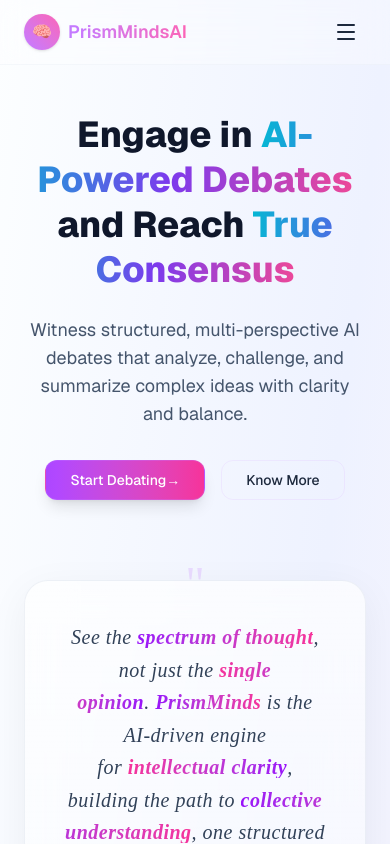
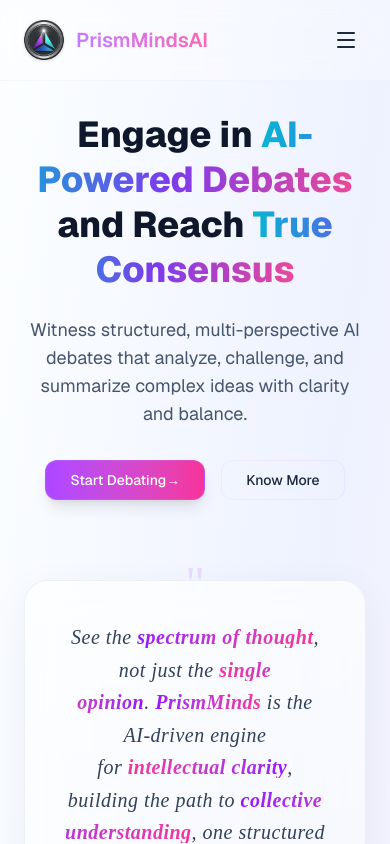
Before and after one commit to JayanthDevupalli/PrismMinds---AI-Powered-Debates, a Next.js app in the folder prismmindsclient/: page / in a window 390 px wide. Shown: the top 844 px of the page. Built offline with nearby package versions, Linux system fonts and the light colour scheme; no server answers.

Commit message:
logo updated- version 1.22

```diff
--- a/prismmindsclient/app/layout.tsx
+++ b/prismmindsclient/app/layout.tsx
@@ -48,7 +48,7 @@ const geistMono = Geist_Mono({
 })
 
 export const metadata: Metadata = {
-  title: "PrismMinds",
+  title: "PrismMindsAI",
   description: "Generated by PrismMinds app",
 }
 
--- a/prismmindsclient/app/login/page.tsx
+++ b/prismmindsclient/app/login/page.tsx
@@ -104,12 +104,17 @@ export default function Login() {
             className="text-center space-y-3"
           >
             <motion.div
-              className="w-14 h-14 mx-auto bg-gradient-to-br from-primary to-accent rounded-xl flex items-center justify-center text-2xl shadow-lg"
+              className="w-14 h-14 mx-auto rounded-xl flex items-center justify-center shadow-lg overflow-hidden bg-transparent"
               whileHover={{ scale: 1.1, rotate: 5 }}
               whileTap={{ scale: 0.95 }}
             >
-              🧠
+              <img
+                src="/mainlogo.png"  // ← replace with your actual logo file path
+                alt="PrismMinds Logo"
+                className="w-full h-full object-contain"
+              />
             </motion.div>
+
             <div className="space-y-1">
               <h1 className="text-3xl font-bold bg-gradient-to-r from-primary via-accent to-secondary bg-clip-text text-transparent">
                 PrismMinds
@@ -117,6 +122,7 @@ export default function Login() {
               <p className="text-sm text-foreground/70">Sign in to your account</p>
             </div>
           </motion.div>
+
 
           {/* Form */}
           <motion.form
--- a/prismmindsclient/app/page.tsx
+++ b/prismmindsclient/app/page.tsx
@@ -79,16 +79,22 @@ export default function Home() {
 
       {/* Frosted Glass Navbar */}
       <nav className="fixed top-0 w-full z-50 bg-white/30 dark:bg-slate-900/40 backdrop-blur-lg border-b border-slate-200/30 dark:border-slate-700/50">
-        <div className="max-w-7xl mx-auto px-6 sm:px-8 py-3 md:py-4">
+        <div className="max-w-7xl mx-auto px-6 sm:px-8 py-5 md:py-5">
           <div className="flex items-center justify-between">
-            <div className="flex items-center gap-2">
-              <div className="w-9 h-9 bg-gradient-to-tr from-purple-400 to-pink-400 rounded-xl flex items-center justify-center text-white font-bold shadow">
-                🧠
+            <div className="flex items-center gap-3">
+              <div className="w-10 h-10 rounded-xl flex items-center justify-center shadow overflow-hidden bg-transparent">
+                <img
+                  src="/mainlogo.png"   // your actual logo file path
+                  alt="PrismMinds Logo"
+                  className="w-full h-full object-contain"
+                />
               </div>
-              <span className="text-lg sm:text-xl font-semibold bg-gradient-to-r from-purple-400 to-pink-400 bg-clip-text text-transparent">
+
+              <span className="text-xl sm:text-xl font-semibold bg-gradient-to-r from-purple-400 to-pink-400 bg-clip-text text-transparent">
                 PrismMindsAI
               </span>
             </div>
+
 
             {/* Desktop Navigation */}
             <div className="hidden md:flex items-center gap-4">
--- a/prismmindsclient/app/register/page.tsx
+++ b/prismmindsclient/app/register/page.tsx
@@ -133,11 +133,17 @@ export default function Register() {
       >
         <div className="bg-white/95 backdrop-blur-2xl rounded-3xl shadow-2xl border border-white/60 p-7">
           <div className="text-center mb-7">
-            <div className="w-14 h-14 bg-gradient-to-br from-indigo-500 to-purple-600 rounded-2xl flex items-center justify-center mx-auto shadow-lg">
-              <span className="text-2xl font-bold text-white">P</span>
+            <div className="w-14 h-14 rounded-2xl flex items-center justify-center mx-auto shadow-lg overflow-hidden bg-transparent">
+              <img
+                src="mainlogo.png"  // ← your real logo path
+                alt="PrismMinds Logo"
+                className="w-full h-full object-contain"
+              />
             </div>
+
             <h1 className="text-2xl font-bold text-gray-900 mt-4">Join PrismMinds Now</h1>
           </div>
+
 
           <form onSubmit={handleSubmit} className="space-y-4">
             {/* Name Field */}
```
Also changed, not shown: prismmindsclient/public/blogs/blog-bg.jpg (renamed from prismmindsclient/public/blog-bg.jpg), prismmindsclient/public/mainlogo.png (added). Lines whose indentation alone changed are shown as unchanged.
